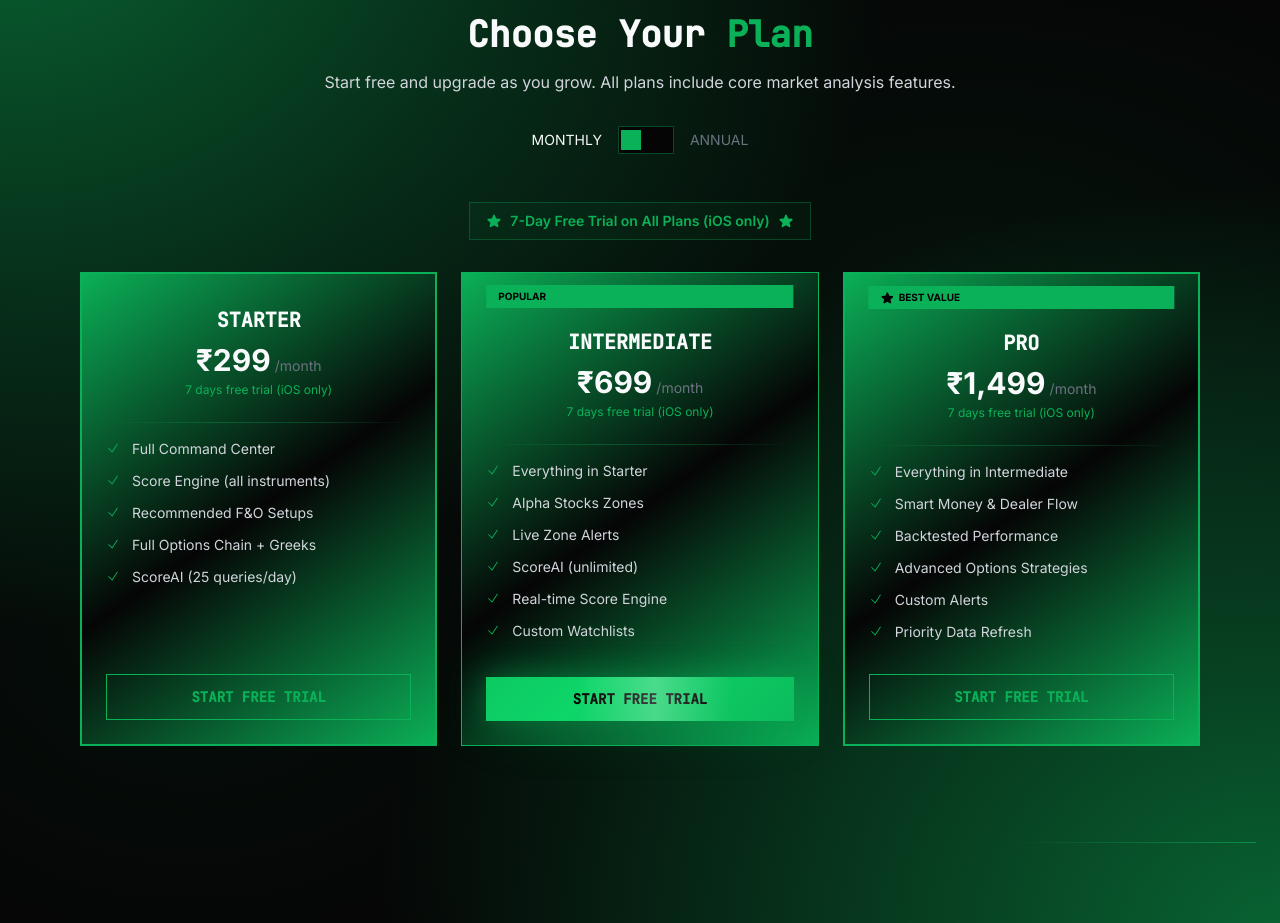
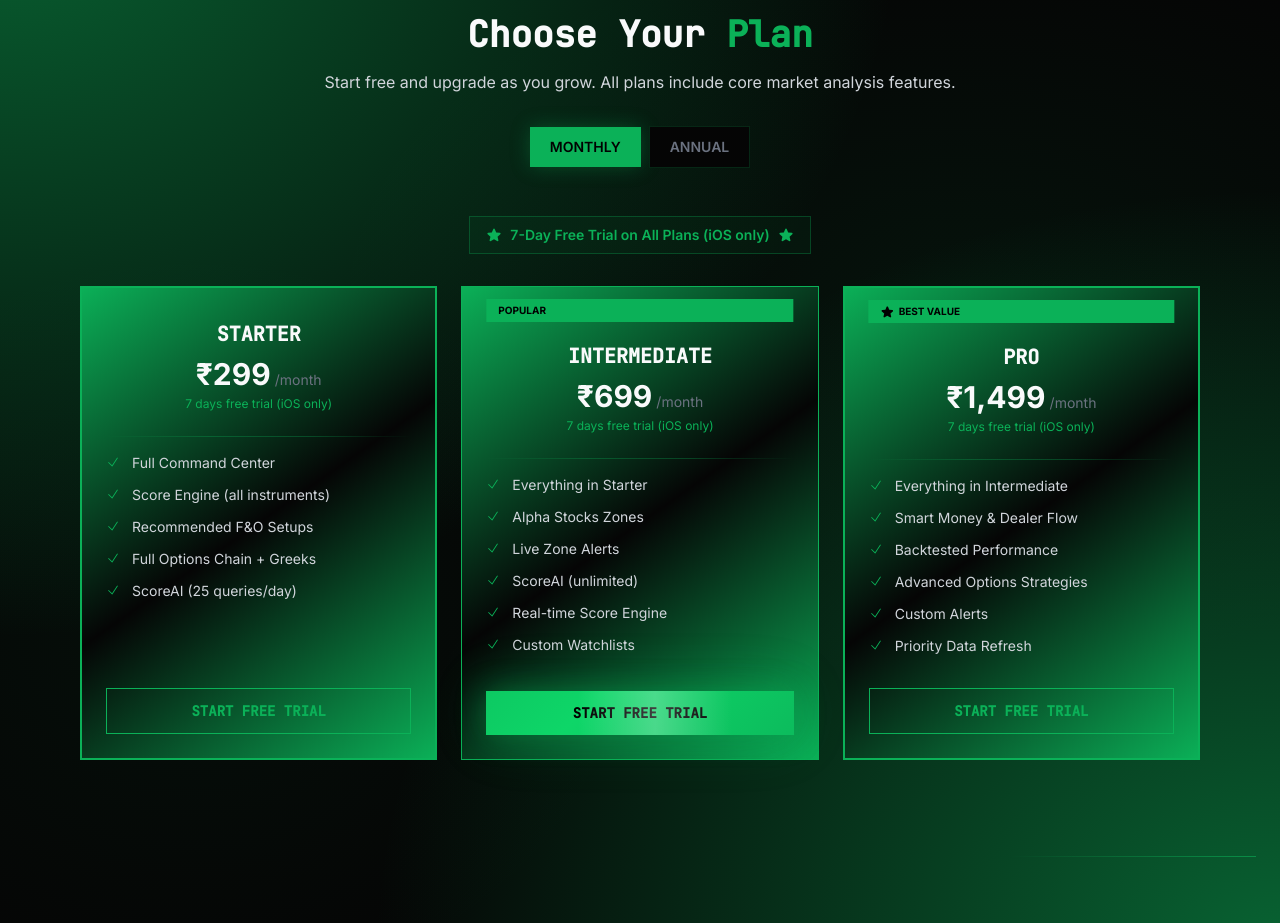
Before and after one commit to simsinfotech/OptionScore-website, a Next.js app: page / in a window 1280 px wide. Shown: the part 3223-4146 px from the top of the page. Built offline with nearby package versions, Linux system fonts and the light colour scheme.

Commit message:
Replace billing toggle switch with attractive segmented buttons
Use two styled buttons with active glow instead of a plain toggle
switch. Show -20% badge on Annual when selected.

Co-Authored-By: Claude Opus 4.6 <noreply@anthropic.com>

```diff
--- a/src/components/sections/Pricing.tsx
+++ b/src/components/sections/Pricing.tsx
@@ -69,41 +69,36 @@ export function Pricing() {
           </p>
 
           {/* Billing toggle */}
-          <div className="inline-flex items-center gap-4">
-            <span
-              className={`text-sm uppercase tracking-normal transition-colors ${
-                !annual ? "text-text-primary" : "text-text-muted"
+          <div className="inline-flex items-center gap-2">
+            <button
+              onClick={() => setAnnual(false)}
+              className={`px-5 py-2.5 text-sm font-semibold uppercase tracking-normal transition-all duration-300 ${
+                !annual
+                  ? "bg-accent-cyan text-background shadow-[0_0_20px_rgba(11,177,88,0.3)]"
+                  : "bg-card border border-card-border text-text-muted hover:text-text-primary hover:border-accent-cyan/40"
               }`}
             >
               Monthly
-            </span>
+            </button>
             <button
-              onClick={() => setAnnual(!annual)}
-              className="relative w-14 h-7 border border-accent-cyan/40 bg-card transition-colors"
-              aria-label="Toggle billing period"
-            >
-              <motion.div
-                animate={{ x: annual ? 26 : 2 }}
-                transition={{ type: "spring", stiffness: 500, damping: 30 }}
-                className="absolute top-[3px] w-5 h-5 bg-accent-cyan"
-              />
-            </button>
-            <span
-              className={`text-sm uppercase tracking-normal transition-colors ${
-                annual ? "text-text-primary" : "text-text-muted"
+              onClick={() => setAnnual(true)}
+              className={`px-5 py-2.5 text-sm font-semibold uppercase tracking-normal transition-all duration-300 relative ${
+                annual
+                  ? "bg-accent-cyan text-background shadow-[0_0_20px_rgba(11,177,88,0.3)]"
+                  : "bg-card border border-card-border text-text-muted hover:text-text-primary hover:border-accent-cyan/40"
               }`}
             >
               Annual
-            </span>
-            {annual && (
-              <motion.span
-                initial={{ opacity: 0, x: -10 }}
-                animate={{ opacity: 1, x: 0 }}
-                className="text-xs font-bold text-accent-lime bg-accent-lime/10 border border-accent-lime/30 px-2 py-1"
-              >
-                SAVE 20%
-              </motion.span>
-            )}
+              {annual && (
+                <motion.span
+                  initial={{ opacity: 0, scale: 0.8 }}
+                  animate={{ opacity: 1, scale: 1 }}
+                  className="absolute -top-2.5 -right-3 text-[10px] font-bold text-background bg-accent-lime px-1.5 py-0.5 rounded-sm"
+                >
+                  -20%
+                </motion.span>
+              )}
+            </button>
           </div>
         </AnimatedSection>
 
```
